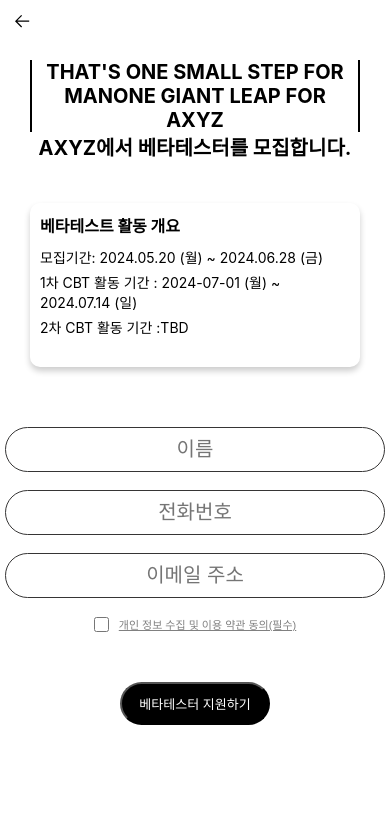
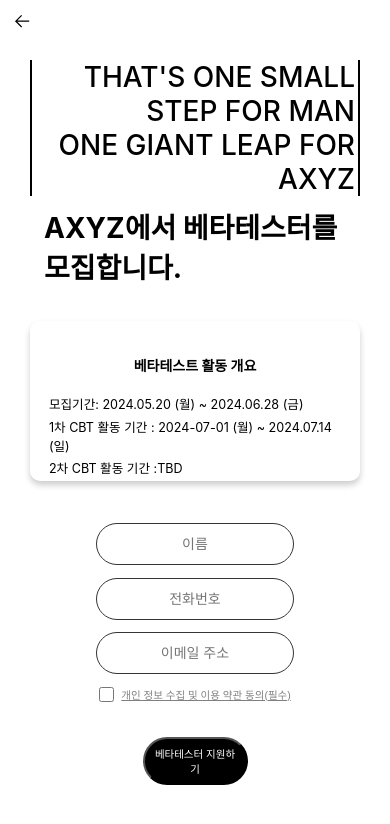
Before and after one commit to Compono-Team/I-frontend-v2, a React (Vite) app: page /betatest in a window 390 px wide. Shown: the top 824 px of the page. Built offline with nearby package versions, Linux system fonts and the light colour scheme; no server answers.

Commit message:
Fix: 반응형 스타일 수정,api 연결

```diff
--- a/src/config/constatnts.ts
+++ b/src/config/constatnts.ts
@@ -1,6 +1,7 @@
 /* eslint-disable no-console */
+
 const checkEnvVar = (name: string) => {
-  const envVar = process.env[name];
+  const envVar = import.meta.env[name];
   if (!envVar) {
     console.error(`환경변수 파일에 ${name}가 존재하지 않습니다!`);
     return '';
@@ -9,5 +10,5 @@
 };
 
 // API 공통
-export const API_PATH = checkEnvVar('REACT_APP_API_PATH');
-export const CSRF_TOKEN = checkEnvVar('REACT_APP_CSRF_TOKEN');
+export const API_PATH = checkEnvVar('VITE_API_PATH');
+export const CSRF_TOKEN = checkEnvVar('VITE_CSRF_TOKEN');
--- a/src/pages/Betatest/Betatest.module.scss
+++ b/src/pages/Betatest/Betatest.module.scss
@@ -3,27 +3,111 @@
   padding: 0;
   box-sizing: border-box;
   font-size: 18px;
+
 }
 
-@media screen and (max-width: 1023px) {
+@media screen and (min-width: 1024px) {
   /* 타블렛 */
   * {
-    font-size: 14px;
+    font-size: 13px;
+  }
+  .container{
+    padding: calc(20px + (100 - 20) * ((100vw - 1024px) / (1920 - 1024))) calc(20px + (230 - 20) * ((100vw - 1024px) / (1920 - 1024)));
+
+    .descContainer{
+    justify-content: space-between;
+    align-items: center;
   }
 }
 
-// @media screen and (max-width: 767px) {
-//   /* 모바일 */
-//   * {
-//     font-size: 10px;
-//   }
-// }
+}
+
+
+
+@media screen and (max-width: 1024px) {
+  /* 타블렛 */
+  * {
+    font-size: 13px;
+  }
+  .container{
+    padding:20px;
+
+    .descContainer{
+    justify-content: space-between;
+    align-items: center;
+  }
+
+
+
+  }
+
+
+}
+@media screen and (max-width: 1055px) {
+  /* 타블렛 */
+  * {
+    font-size: 13px;
+  }
+
+  .container{
+
+    .descContainer{
+
+    justify-content: center;
+    align-items: center;
+    gap:32px;
+
+      }
+  }
+
+}
+
+@media screen and (max-width: 375px) {
+
+  * {
+    font-size: 8px;
+  }
+
+  .container{
+
+    .descContainer{
+
+    justify-content: center;
+    align-items: center;
+    gap:32px;
+
+      }
+
+    .contentsWrapper{
+
+      .mainContents{
+        text-align: center !important;
+      }
+      .mainContents2{
+        text-align: center !important;
+
+
+      }
+    }
+    .registerFormContainer{
+
+
+      .input{
+        width:100% !important;
+      }
+    }
+  }
+
+
+}
+
+
+
 
 .container {
   width: 100%;
-  height: 100vh;
-  padding: 3.8rem 3.8rem 3.8rem 3.8rem;
-  box-sizing: border-box;
+  height: auto;
+  // padding: calc(20px + (100 - 20) * ((100vw - 1024px) / (1920 - 1024))) calc(20px + (230 - 20) * ((100vw - 1024px) / (1920 - 1024)));
 
   .backNav {
     display: none;
@@ -38,17 +122,21 @@
 
     .mainContents {
       text-align: end;
-      font-size: 3rem;
+      margin-bottom: 60px;
+
       h1 {
-        font-size: 3rem;
+        font-weight: 500;
+        font-size: 4rem;
       }
       .lineBreak {
-        font-size: 3rem;
+        font-weight: 500;
+        font-size: 4rem;
       }
     }
     .mainContents2 {
       h1 {
-        font-size: 3rem;
+        font-weight: 500;
+        font-size: 4rem;
       }
     }
   }
@@ -58,23 +146,34 @@
     height: 60%;
     display: flex;
     padding-top: 3rem;
-    justify-content: space-between;
-    gap: 1rem;
+    flex-wrap: wrap;
+    align-items: center;
+    gap: 3rem;
+    margin-bottom: 5rem;
+
 
     .descWrapper {
+
       .betaActiveWrapper {
+        width:100%;
+
+
         .header {
-          font-weight: 700;
-          margin-bottom: 1rem;
+        font-weight: 700;
+        margin-bottom: 1.2rem;
+        span{
           font-size: 1.6rem;
         }
+      }
+
         .contentsWrapper {
-          width: 100%;
+
           display: flex;
           gap: 0.5rem;
 
+
           span {
-            font-size: 1.4rem;
+            font-size: 1.5rem;
           }
         }
         .activeWrapper {
@@ -87,6 +186,7 @@
       }
       .betaBenefitsWrapper {
         .header {
+
           font-weight: 700;
           margin-bottom: 1rem;
           font-size: 1.6rem;
@@ -100,7 +200,7 @@
           gap: 0.5rem;
           font-size: 1.6rem;
           li {
-            font-size: 1.4rem;
+            font-size: 1.5rem;
           }
         }
       }
@@ -111,21 +211,37 @@
     display: flex;
     flex-direction: column;
     align-items: center;
+
     .inputsForm {
       display: flex;
+      width:100%;
+      align-items: center;
       justify-content: center;
       flex-direction: column;
+
     }
 
     .header {
-      font-weight: 700;
-      margin-bottom: 1.2rem;
+          display: flex;
+          justify-content: start;
+          width:100%;
+
+          font-weight: 700;
+          margin-bottom: 1rem;
+
+          max-width:290px;
+          span{
+              text-align: start;
+
+              font-size: 1.2rem;
+          }
+        }
+
+
+    .input {
+
       text-align: center;
-      font-size: 1.6rem;
-    }
-    .input {
-      text-align: center;
-      width: 29rem;
+      width: 34rem;
       max-width: 100%;
       height: 3.4rem;
       border-radius: 30px;
@@ -150,7 +266,7 @@
       }
 
       .termsButton {
-        font-size: 1.1rem;
+        font-size: 1.5rem;
         color: gray;
         text-decoration: underline;
         cursor: pointer;
@@ -172,15 +288,16 @@
       width: 15rem;
       padding: 1rem;
       border-radius: 50px;
-      font-size: 1.3rem;
+      font-size: 1.5rem;
       background-color: black;
       color: white;
     }
   }
 }
-@media (max-width: 480px) {
+
+@media (max-width: 768px) {
   * {
-    font-size: 10px;
+    font-size: 7px;
   }
   .container {
     padding: 60px 30px 30px 30px;
@@ -202,39 +319,84 @@
     .contentsWrapper {
       height: 15%;
 
+
+
       .mainContents {
         padding-left: 3px;
         padding-right: 3px;
 
-        text-align: center;
+        margin-bottom: 10px;
         border-left: 2px solid black;
         border-right: 2px solid black;
-        h1 {
-          font-size: 2rem;
-        }
 
-        .lineBreak {
-          font-size: 2rem;
-          display: inline;
-        }
       }
       .mainContents2 {
-        text-align: center;
-        font-size: 3rem;
+        text-align: start;
+        padding-left: 2rem;
+
         h1 {
-          font-size: 2rem;
+          font-weight: 700;
+
         }
       }
     }
+     .descWrapper{
+
+         height: 160px;
+        margin-bottom: 6rem;
+
+      }
     .descContainer {
       height: auto;
       display: block;
+
+
+
     }
+
     .betaActiveWrapper {
-      padding: 1rem;
+      width:100%;
+      height: 100%;
+
+      padding: 30px 2.7rem;
       box-shadow: 0 4px 6px rgba(0, 0, 0, 0.2);
       border-radius: 10px;
-      margin-bottom: 6rem;
+
+      display: flex;
+      flex-direction: column;
+      // justify-content: center;
+      align-items: center;
+      gap:10px;
+
+      .header{
+       max-width: 330px;
+       min-width: auto;
+        font-size: 3rem;
+
+
+
+        span{
+
+          font-size: 2rem !important;
+        }
+
+      }
+      .contentsWrapper{
+        max-width: 330px;
+        min-width: auto;
+        span{
+          font-size: 1.8rem !important;
+        }
+      }
+
+
+      .activeWrapper{
+        display: flex;
+        justify-content: center;
+        align-items: center;
+
+
+      }
     }
 
     .registerFormContainer {
@@ -243,8 +405,8 @@
         display: none;
       }
       .input {
-        width: 38rem;
-        height: 4.5rem;
+        width: 60%;
+        height: 6rem;
         font-size: 2rem;
       }
     }
@@ -252,4 +414,6 @@
   .betaBenefitsWrapper {
     display: none;
   }
+
+
 }
--- a/src/pages/Betatest/index.tsx
+++ b/src/pages/Betatest/index.tsx
@@ -4,6 +4,7 @@
 import { useNavigate } from 'react-router-dom';
 import TermsModal from 'components/unit/betatest/TermsModal';
 import ArrowLeftIcon from 'assets/svg/common/arrow_left.svg?react';
+import { postPreApplication } from 'apis/preApplication';
 import styles from './Betatest.module.scss';
 
 function Betatest() {
@@ -22,15 +23,17 @@
     phone: string;
     name: string;
     terms: NonNullable<boolean | undefined>;
-  }> = () => {
-    // const { phone, name, email } = data;
-    // const params = {
-    //   phoneNumber: phone,
-    //   name,
-    //   email,
-    //   expectation: '',
-    // };
-    // postPreApplication(params);
+  }> = (data) => {
+    const { phone, name, email } = data;
+    const params = {
+      phoneNumber: phone,
+      name,
+      email,
+      expectation: '',
+    };
+    postPreApplication(params).then(() => {
+      navigate('/', { replace: true });
+    });
   };
 
   const handleTermsClick = () => {
@@ -89,7 +92,8 @@
       <article className={styles.descContainer}>
         <article className={styles.descWrapper}>
           <section className={styles.betaActiveWrapper}>
-            <header className={styles.header}>베타테스트 활동 개요</header>
+
+            <header className={styles.header}><span>베타테스트 활동 개요</span></header>
             <div className={styles.contentsWrapper}>
               <span>모집기간: 2024.05.20 (월) ~ 2024.06.28 (금)</span>
               <span>1차 CBT 활동 기간 : 2024-07-01 (월) ~ 2024.07.14 (일)</span>
```
Also changed, not shown: src/pages/Landing/index.tsx (line endings or trailing spaces).
